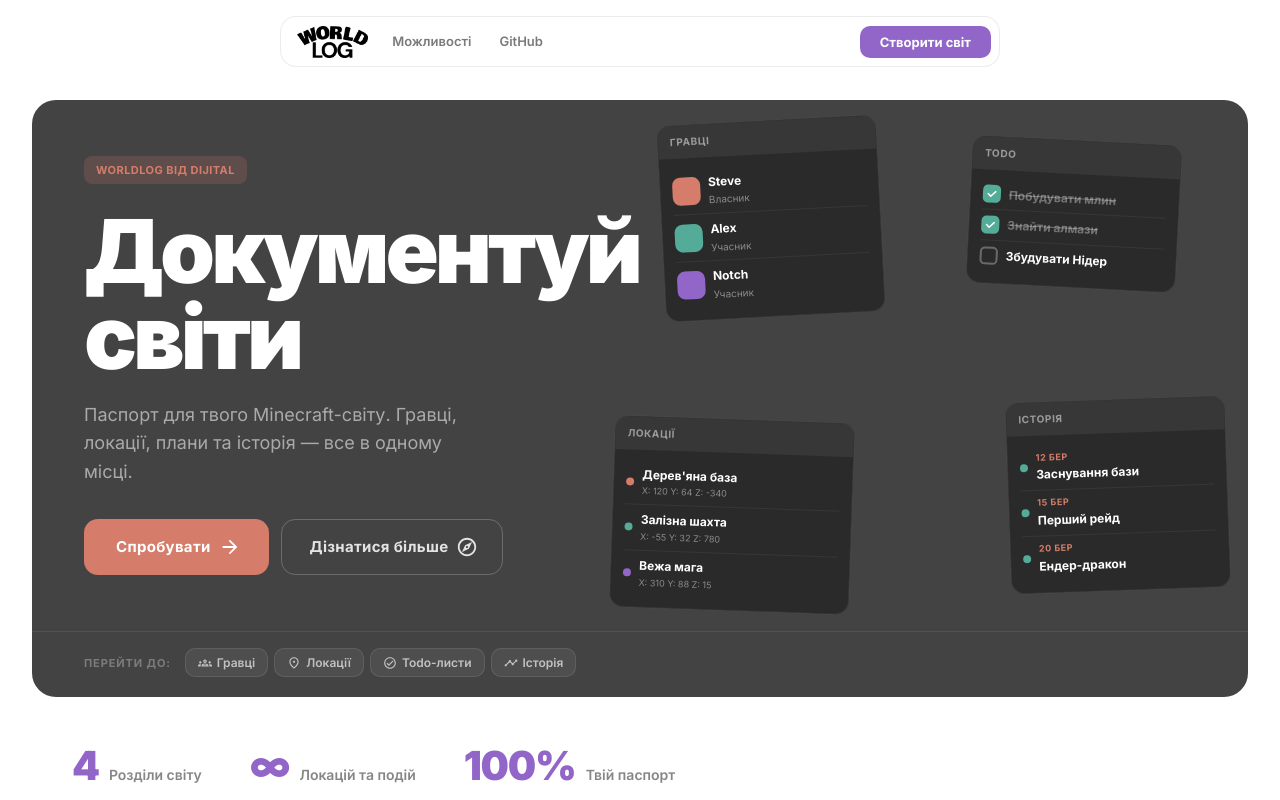
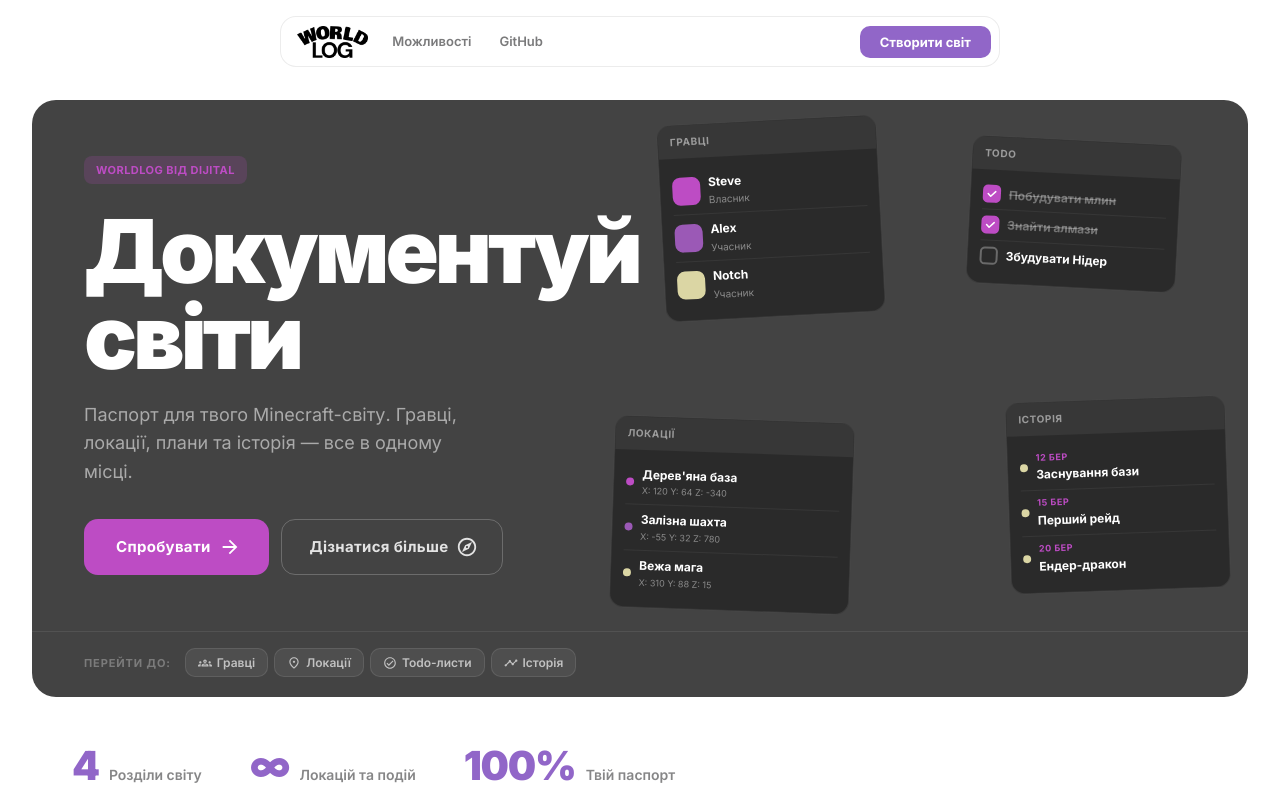
Before and after one commit to ttjelky/Worldlog, a React (Vite) app in the folder frontend/: page / in a window 1280 px wide. Shown: the top 800 px of the page. Built offline with nearby package versions, Linux system fonts and the light colour scheme; no server answers.

Commit message:
fix: hero uses End City purpur/chorus/end-stone palette

```diff
--- a/frontend/src/features/landing/components/Hero/Hero.jsx
+++ b/frontend/src/features/landing/components/Hero/Hero.jsx
@@ -31,7 +31,7 @@ function MockupPlayers() {
             <div
               className={styles.mockupAvatar}
               style={{
-                background: i === 0 ? '#d57c6a' : i === 1 ? '#54ac98' : '#9166c8',
+                background: i === 0 ? '#BD4CC4' : i === 1 ? '#9B59B6' : '#DBD6A4',
               }}
             />
             <div className={styles.mockupRowText}>
@@ -53,9 +53,9 @@ function MockupLocations() {
       </div>
       <div className={styles.mockupBody}>
         {[
-          { name: "Дерев'яна база", coords: 'X: 120  Y: 64  Z: -340', color: '#d57c6a' },
-          { name: 'Залізна шахта', coords: 'X: -55  Y: 32  Z: 780', color: '#54ac98' },
-          { name: 'Вежа мага', coords: 'X: 310  Y: 88  Z: 15', color: '#9166c8' },
+          { name: "Дерев'яна база", coords: 'X: 120  Y: 64  Z: -340', color: '#BD4CC4' },
+          { name: 'Залізна шахта', coords: 'X: -55  Y: 32  Z: 780', color: '#9B59B6' },
+          { name: 'Вежа мага', coords: 'X: 310  Y: 88  Z: 15', color: '#DBD6A4' },
         ].map((loc) => (
           <div key={loc.name} className={styles.mockupRow}>
             <div className={styles.mockupLocDot} style={{ background: loc.color }} />
@@ -85,7 +85,7 @@ function MockupTodos() {
           <div key={i} className={styles.mockupRow}>
             <div
               className={styles.mockupCheckbox}
-              style={t.done ? { background: '#54ac98', borderColor: '#54ac98' } : {}}
+              style={t.done ? { background: '#BD4CC4', borderColor: '#BD4CC4' } : {}}
             >
               {t.done && (
                 <svg viewBox="0 0 16 16" fill="none" className={styles.mockupCheckSvg}>
--- a/frontend/src/features/landing/components/Hero/Hero.module.css
+++ b/frontend/src/features/landing/components/Hero/Hero.module.css
@@ -1,6 +1,6 @@
 /* ─────────────────────────────────────────
-   Hero – Coral + Teal biome
-   Colors from MyWorlds: #434343, #d57c6a, #54ac98
+   Hero – End City biome (Дворец Іспитань)
+   Colors: dark purpur, chorus purple, end stone
    ───────────────────────────────────────── */
 
 .heroSection {
@@ -61,8 +61,8 @@
   align-self: flex-start;
   padding: 5px 12px;
   border-radius: 8px;
-  background: rgba(213, 124, 106, 0.18);
-  color: #d57c6a;
+  background: rgba(189, 76, 196, 0.18);
+  color: #BD4CC4;
   font-weight: 700;
   font-size: 11px;
   letter-spacing: 0.04em;
@@ -111,12 +111,12 @@
   padding: 14px 32px !important;
   font-size: 15px !important;
   font-weight: 700 !important;
-  background: #d57c6a !important;
+  background: #BD4CC4 !important;
   color: #ffffff !important;
 }
 
 .heroButtonPrimary:hover {
-  background: #c06a58 !important;
+  background: #a53eac !important;
 }
 
 .heroButtonSecondary {
@@ -307,7 +307,7 @@
   font-size: 9px;
   letter-spacing: 0.06em;
   text-transform: uppercase;
-  color: #d57c6a;
+  color: #BD4CC4;
 }
 
 .mockupAvatar {
@@ -349,7 +349,7 @@
   width: 8px;
   height: 8px;
   border-radius: 4px;
-  background: #54ac98;
+  background: #DBD6A4;
   flex-shrink: 0;
 }
 
```
